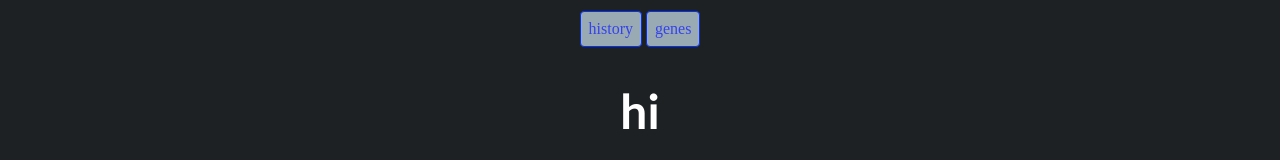
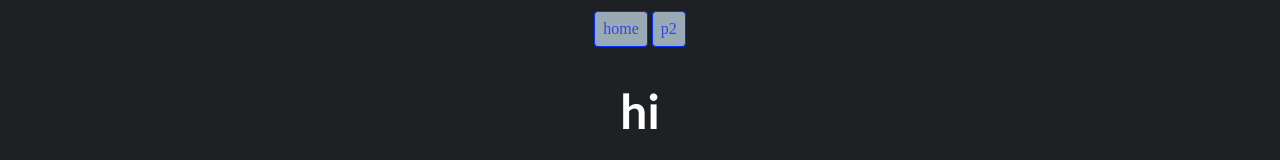
Before and after one commit to someonec0des/someonec0des.github.io, a plain HTML site: page page3.html in a window 1280 px wide. Shown: the top 160 px of the page. Drawn offline with Linux system fonts and the light colour scheme.

Commit message:
Update page3.html

```diff
--- a/page3.html
+++ b/page3.html
@@ -10,8 +10,8 @@
 <body>
 
   <nav>
-    <a href="page2.html" class="nav-link">history</a>
-    <a href="page3.html" class="nav-link">genes</a>
+    <a href="index.html" class="nav-link">home</a>
+    <a href="page2.html" class="nav-link">p2</a>
   </nav>
 
   <h1>
```
